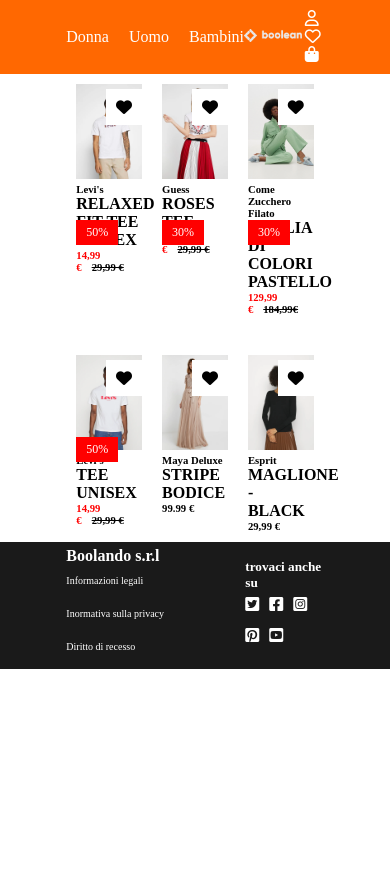
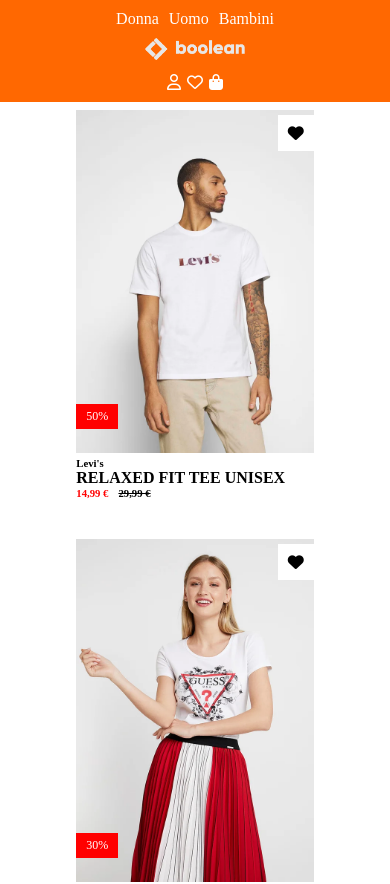
Before and after one commit to GiPisano/vite-boolando, a Vue app: page / in a window 390 px wide. Shown: the top 884 px of the page. Before the commit the page ends 844 px from the top, so only its background shows below. Built offline with nearby package versions, Linux system fonts and the light colour scheme.

Commit message:
add mixin & media screen

```diff
--- a/src/App.vue
+++ b/src/App.vue
@@ -6,6 +6,7 @@
 export default{
   data(){
     return{
+      links: ['Donna', 'Uomo', 'Bambini'],
       clothes:[
                 {
                 imageFront: '1.webp',
@@ -69,7 +70,8 @@
                 isInFavorites: false,
                 },
 
-            ]
+      ],
+      information:['Informazioni legali', 'Inormativa sulla privacy', 'Diritto di recesso'],
     }
   },
 
@@ -81,11 +83,9 @@
 
 <template>
 
-  <app-header></app-header>
-  <app-main
-  :clothes="clothes"
-  ></app-main>
-  <app-footer></app-footer>
+  <app-header :links="links"></app-header>
+  <app-main :clothes="clothes"></app-main>
+  <app-footer :information="information"></app-footer>
 
 </template>
 
--- a/src/components/AppFooter.vue
+++ b/src/components/AppFooter.vue
@@ -1,9 +1,8 @@
 <script>
 export default {
-    data(){
-        return{
-            title: 'footer',
-        }
+
+    props:{
+        information: Array,
     }
 }
 </script>
@@ -14,9 +13,7 @@
                 <h4>Boolando s.r.l</h4>
                 <nav>
                     <ul>
-                        <li><a href="#">Informazioni legali</a></li>
-                        <li><a href="#">Inormativa sulla privacy</a></li>
-                        <li><a href="#">Diritto di recesso</a></li>
+                        <li v-for="info in information"><a href="#">{{ info }}</a></li>
                     </ul>
                 </nav>
             </div>
@@ -32,10 +29,9 @@
 </template>
 
 <style lang="scss" scoped>
+@use '../styles/partials/mixins.scss' as *;
 .container-footer{
-    display: flex;
-    justify-content: space-between;
-    align-items: center;
+    @include flex();
     padding: 5px 17%;
     background-color: rgb(26, 26, 26);
     color: white;
--- a/src/components/AppHeader.vue
+++ b/src/components/AppHeader.vue
@@ -1,9 +1,7 @@
 <script>
 export default {
-    data(){
-        return{
-            links: ['Donna', 'Uomo', 'Bambini'],
-        }
+    props:{
+        links: Array,
     }
 }
 </script>
@@ -32,22 +30,28 @@
     </template>
 
 <style lang="scss" scoped>
+@use '../styles/partials/mixins.scss' as *;
 
 header{
-    display: flex;
-    justify-content: space-between;
-    align-items: center;
+    @include flex();
     padding: 10px 17%;
     background-color: rgb(255, 104, 1);
     color: white;
+    position: fixed;
+    top: 0;
+    right: 0;
+    left: 0;
+    z-index: 1;
 }
+
 .logo{
-    max-width: 100px;
+    min-width: 100px;
+    max-width: 100px
 };
 
 ul{
     display: flex;
-    gap: 20px;
+    gap: 10px;
 
     li{
         list-style-type: none;
@@ -65,4 +69,11 @@
     }
 }
 
+@media screen and (max-width: 550px){
+        header{
+           flex-direction: column;
+           gap: 10px;
+        }
+    }
+
 </style>
--- a/src/components/AppMain.vue
+++ b/src/components/AppMain.vue
@@ -18,12 +18,10 @@
 </script>
 
 <template>
-    <div class="container">
+    <main class="container">
         <div class="card" v-for="(clothe, index) in clothes">
-            <div class="img-clothe">
             <img :src="buildImgPath(clothes[index].imageFront)" alt="">
             <img class="img-hover" :src="buildImgPath(clothes[index].imageBack)" alt="">
-            </div>
             <p v-if="clothe.sale">{{ clothe.sale }}</p>
             <i class="fa-solid fa-heart" :class="clothe.isInFavorites ? 'like' : ''" @click="favoriteClothe(index)"></i>
             <div class="descripption">
@@ -36,7 +34,7 @@
                 </h6>
             </div>
         </div>
-    </div>
+    </main>
 </template>
 
 
@@ -52,13 +50,13 @@
     span{
         padding-right: 10px;
     }
-
     .container{
-    padding: 0 17%;
         display: flex;
         justify-content: center;
         flex-wrap: wrap;
         gap: 20px;
+        padding: 0 17%;
+        margin-top: 50px;
         .card{
             width: calc(100% / 3 - 20px);
             margin: 10px 0;
@@ -95,5 +93,26 @@
         .card:hover .img-hover{
         display: block;
         }
+
+        @media screen and (max-width: 800px){
+            .card{
+                width: calc(50% - 20px);
             }
+        };
+
+        @media screen and (max-width: 550px){
+        .card{
+            width: calc(100% - 20px);
+        }
+    };
+    };
+
+
+
+    @media screen and (max-width: 550px){
+        .container{
+            margin-top: 100px;
+        }
+
+    };
 </style>
--- a/src/styles/general.scss
+++ b/src/styles/general.scss
@@ -1,5 +1,5 @@
+@use './partials/variables.scss' as *;
 @use './partials/mixins.scss' as *;
-@use './partials/variables.scss' as *;
 
 *{
     margin: 0;
--- a/src/styles/partials/mixins.scss
+++ b/src/styles/partials/mixins.scss
@@ -0,0 +1,5 @@
+@mixin flex(){
+    display: flex;
+    justify-content: space-between;
+    align-items: center;
+}
```
Lines whose indentation alone changed are shown as unchanged.
